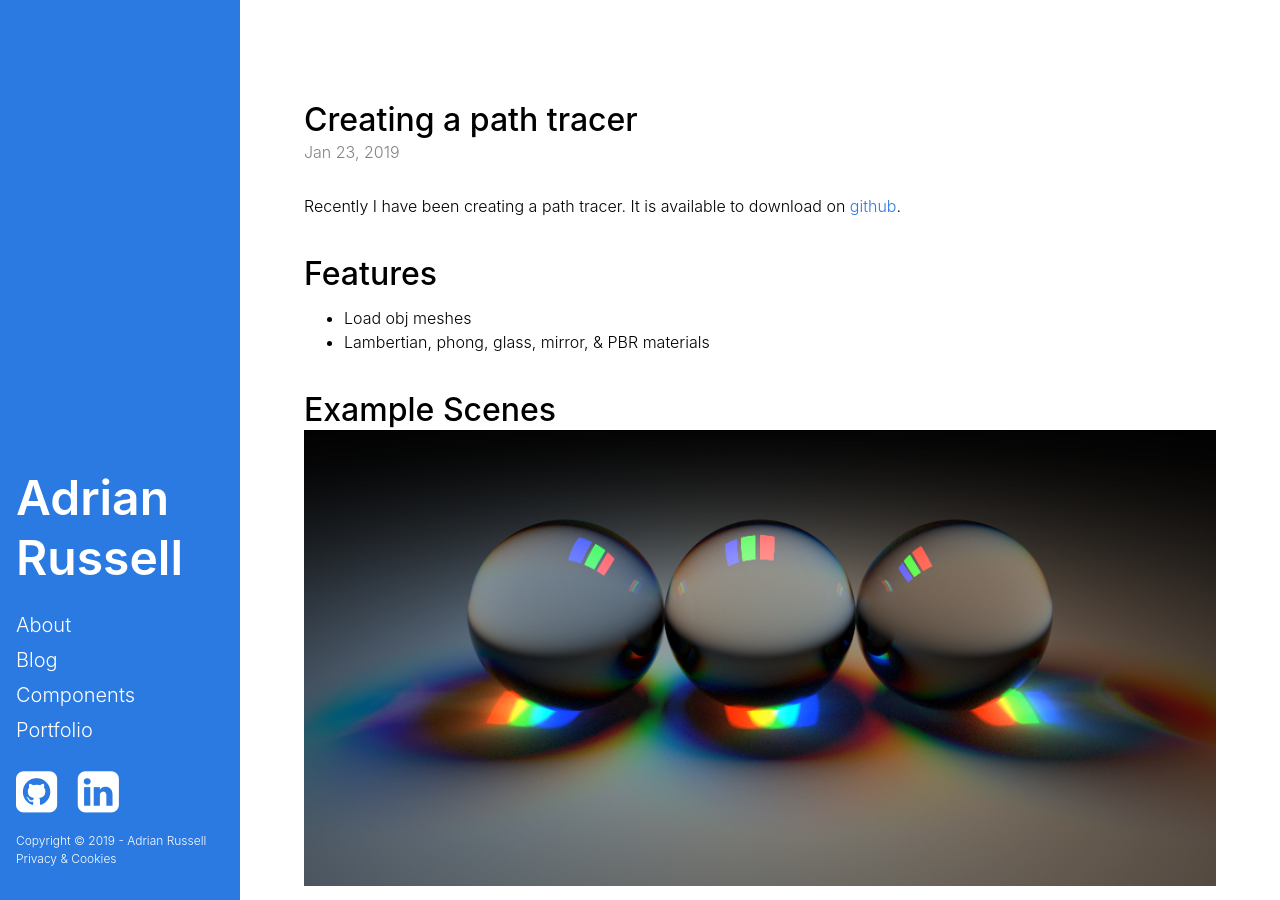
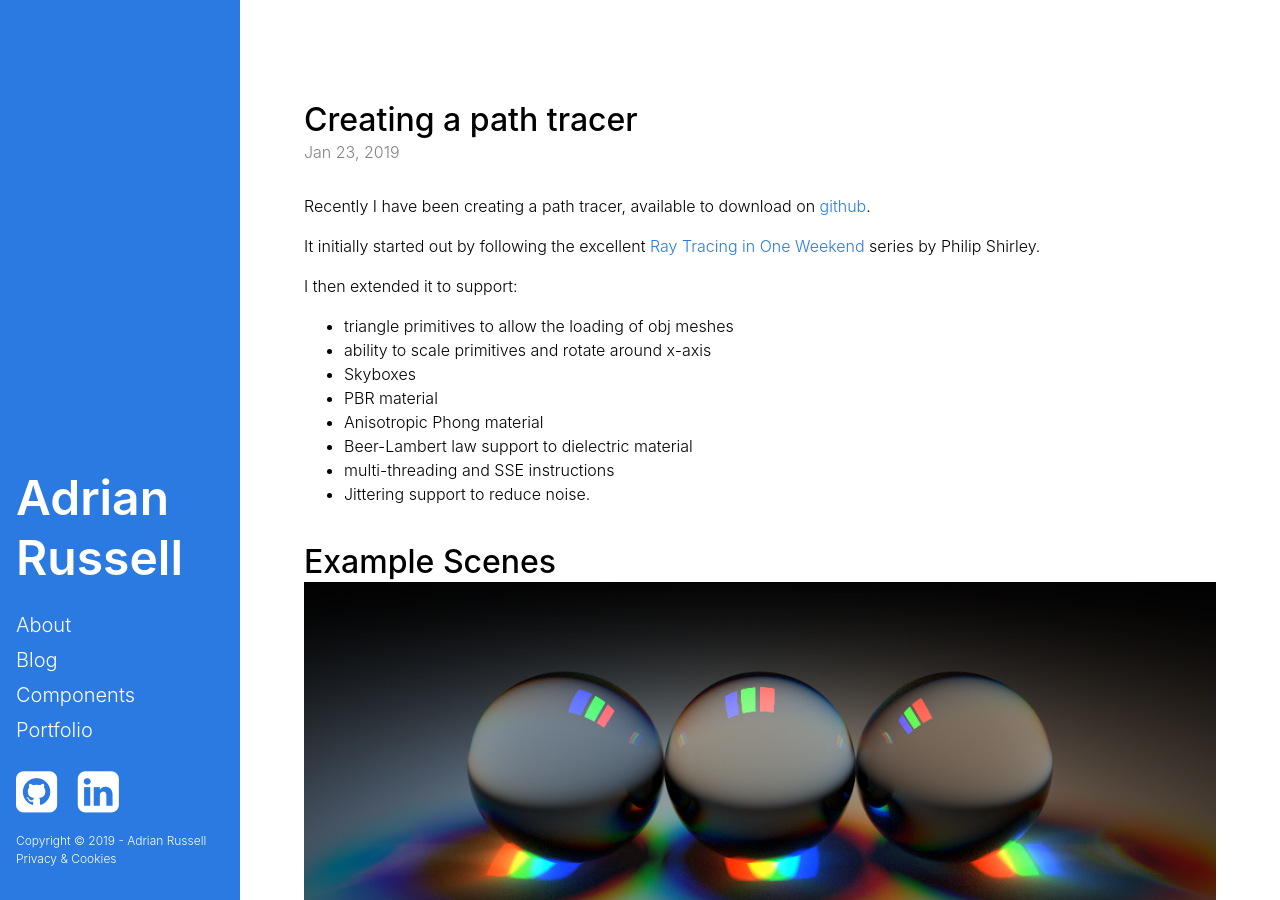
Before and after one commit to aderussell/aderussell.github.io, a Jekyll site: the page built from _posts/2019-01-23-pathtracer.markdown, in a window 1280 px wide and 900 px high. Built offline with Jekyll 4.4.1, drawn with Linux system fonts in a browser that asks for light colours; nearby versions of some CDN libraries.

Commit message:
Improve path tracer info

```diff
--- a/_posts/2019-01-23-pathtracer.markdown
+++ b/_posts/2019-01-23-pathtracer.markdown
@@ -7,15 +7,19 @@ description: "Creating a Monte-Carlo path tracer in C++"
 imagepath: "/images/blog/raytracer-1/"
 ---
 
-Recently I have been creating a path tracer.
-It is available to download on [github][github-project].
+Recently I have been creating a path tracer, available to download on [github][github-project].
 
+It initially started out by following the excellent [Ray Tracing in One Weekend](https://raytracing.github.io) series by Philip Shirley.
 
-
-
-# Features
-* Load obj meshes
-* Lambertian, phong, glass, mirror, & PBR materials
+I then extended it to support:
+* triangle primitives to allow the loading of obj meshes
+* ability to scale primitives and rotate around x-axis
+* Skyboxes
+* PBR material
+* Anisotropic Phong material
+* Beer-Lambert law support to dielectric material
+* multi-threading and SSE instructions
+* Jittering support to reduce noise.
 
 
 # Example Scenes
```
